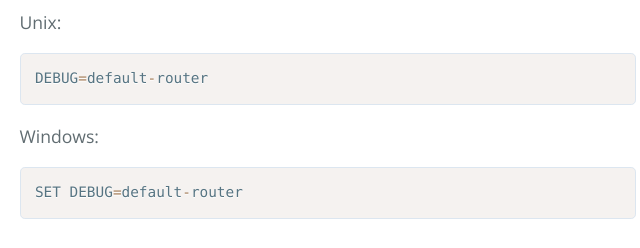
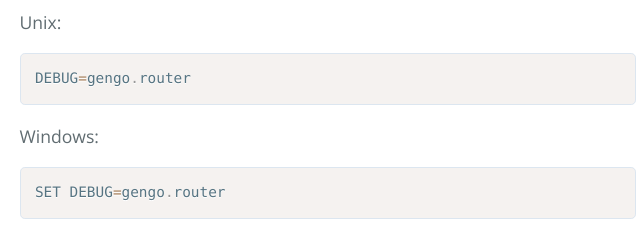
Before and after one commit to gengojs/gengojs-default-router, a plain HTML site: page index.html in a window 1280 px wide. Shown: the part 2152-2400 px from the top of the page, 420-1060 px from the left. Drawn offline with nearby package versions, Linux system fonts and the light colour scheme.

Commit message:
Update 2015-10-03T18:39:22.758Z

```diff
--- a/index.html
+++ b/index.html
@@ -79,10 +79,10 @@ function ship(){
 <p>Not Applicable</p>
 <h2>Debug</h2>
 <p>Unix:</p>
-<pre><code class="language-bash">DEBUG=default-router
+<pre><code class="language-bash">DEBUG=gengo.router
 </code></pre>
 <p>Windows:</p>
-<pre><code class="language-bash">SET DEBUG=default-router
+<pre><code class="language-bash">SET DEBUG=gengo.router
 </code></pre>
 <h2>Contribute</h2>
 <p>Feel free to contribute or even fork the project.
```
